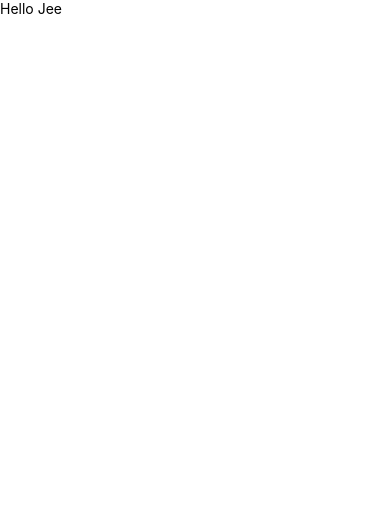
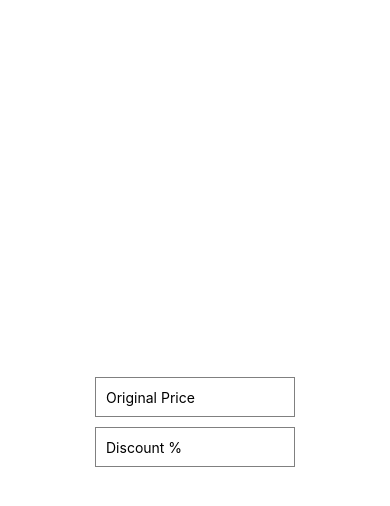
Before and after one commit to mhmzdev/Discount-Calculator-React-Native, a React Native app: screen / in a window 390 px wide. Shown: the top 506 px of the page. Built offline with nearby package versions, Linux system fonts and the light colour scheme.

Commit message:
Done with Task # 2

```diff
--- a/App.js
+++ b/App.js
@@ -4,20 +4,34 @@ import {
   Text,
   StyleSheet,
   TouchableOpacity,
+  TextInput,
 } from 'react-native';
 
 
 const App = () => {
 
   return (
-    <View>
-      <Text>Hello Jee</Text>
+    <View style={styles.mainView}>
+      <TextInput style={styles.textFields} placeholder={"Original Price"} />
+      <View style={{ paddingTop: 10 }} />
+      <TextInput style={styles.textFields} placeholder={"Discount %"} />
     </View>
   );
 }
 
 const styles = StyleSheet.create({
-
+  mainView: {
+    alignItems: 'center',
+    justifyContent: 'center',
+    flex: 1
+  },
+  textFields: {
+    height: 40,
+    width: 200,
+    borderColor: 'gray',
+    borderWidth: 1,
+    paddingLeft: 10
+  }
 });
 
 export default App;
```
